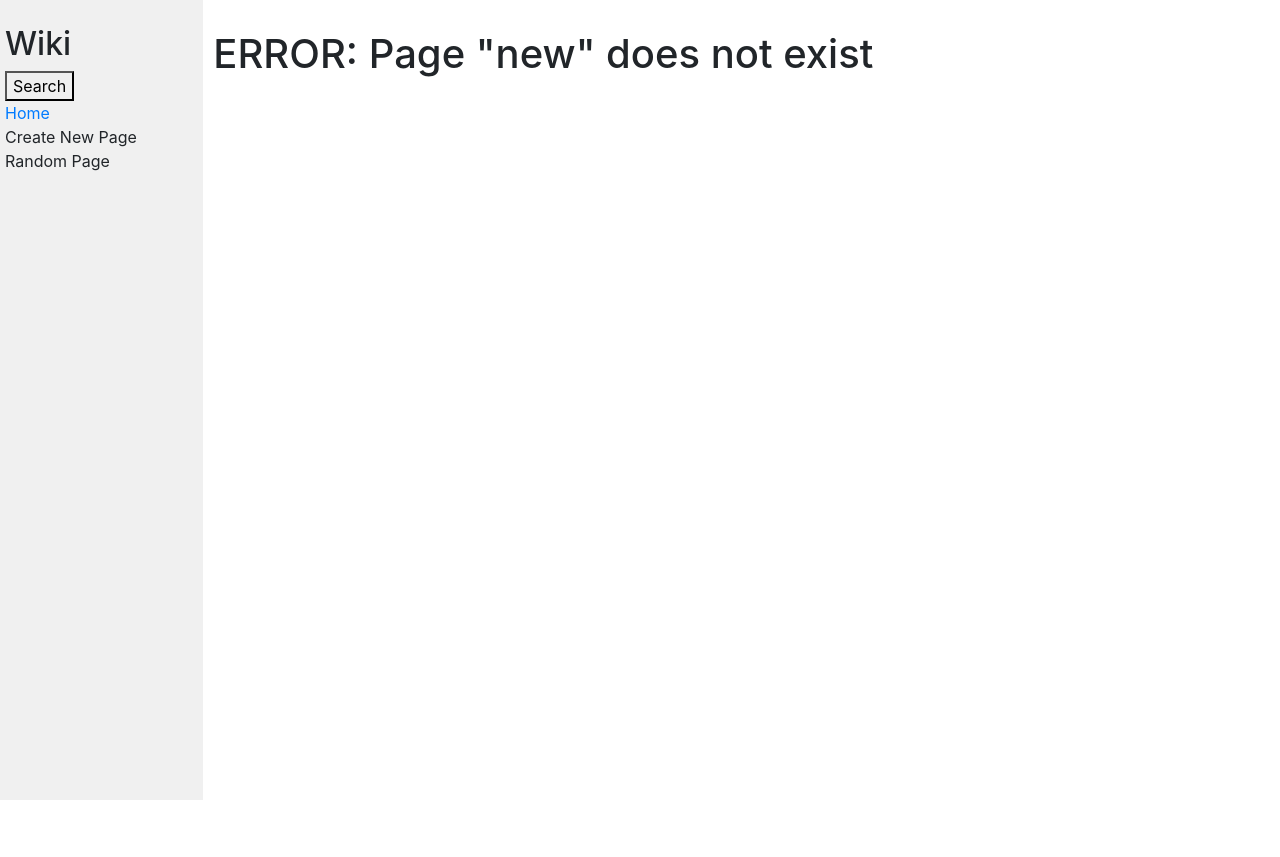
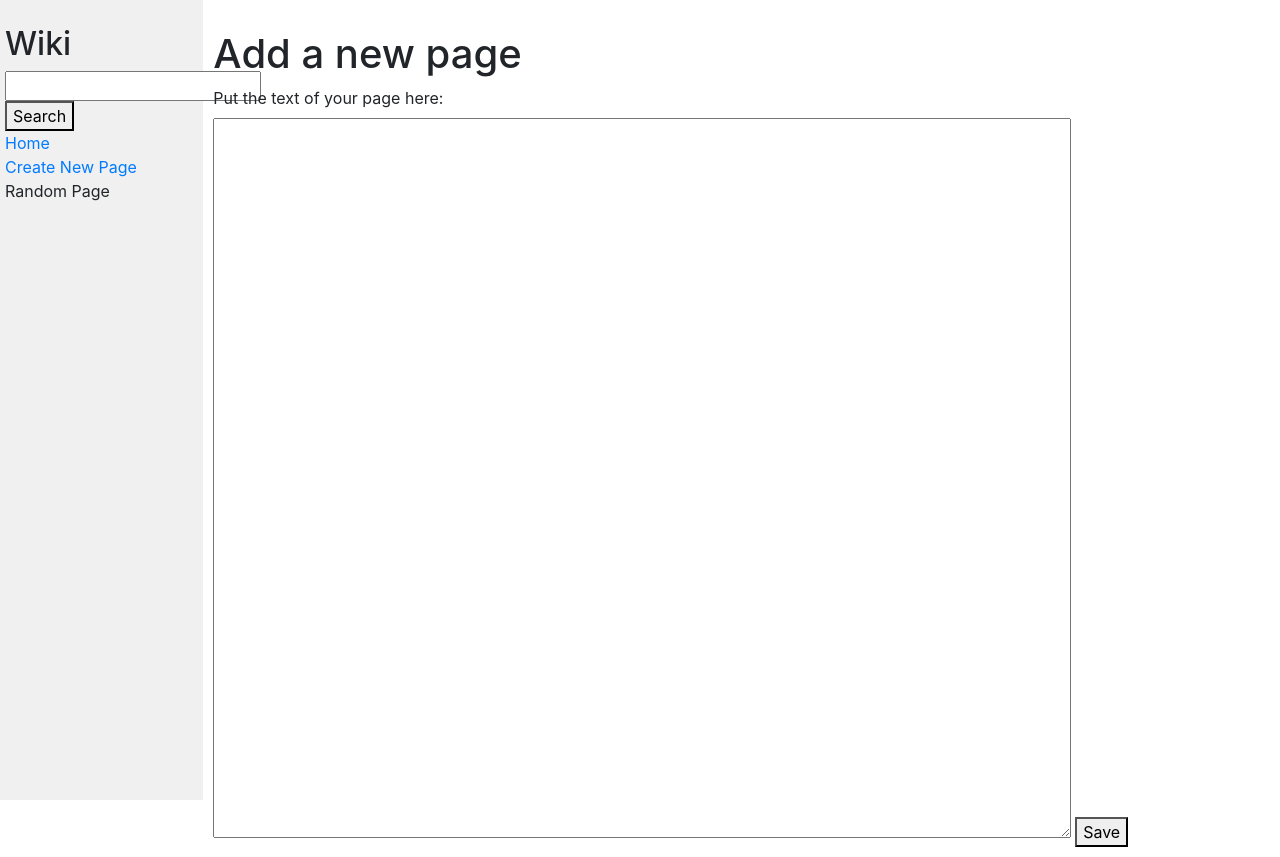
Before and after one commit to veronionok-star/wiki, a Django app: page /wiki/new in a window 1280 px wide. Before the commit the page ends 800 px from the top, so only its background shows below. Run offline with Django 3.2, Linux system fonts and the light colour scheme; some libraries are stand-ins or nearby versions.

Commit message:
added new page creator

```diff
--- a/encyclopedia/templates/encyclopedia/index.html
+++ b/encyclopedia/templates/encyclopedia/index.html
@@ -5,7 +5,7 @@
 {% endblock %}
 
 {% block body %}
-    <h1>All Pages</h1>
+    <h1>{{ text }}</h1>
 
     <ul>
         {% for entry in entries %}
--- a/encyclopedia/templates/encyclopedia/layout.html
+++ b/encyclopedia/templates/encyclopedia/layout.html
@@ -21,7 +21,7 @@
                     <a href="{% url 'index' %}">Home</a>
                 </div>
                 <div>
-                    Create New Page
+                    <a href="{% url 'new' %}">Create New Page</a>
                 </div>
                 <div>
                     Random Page
--- /dev/null
+++ b/encyclopedia/templates/encyclopedia/new.html
@@ -0,0 +1,17 @@
+{% extends "encyclopedia/layout.html" %}
+
+{% block title %}
+    New Page
+{% endblock %}
+
+{% block body %}
+    <h1> Add a new page </h1>
+    <div>
+        <form id="text_form" method="post" action="{% url 'index' %}">
+            {% csrf_token %}
+            <label form="text_form">Put the text of your page here:</label> </br>
+            <textarea></textarea>
+            <button type="submit">Save</button>
+        </form>
+    </div>
+{% endblock %}
--- a/encyclopedia/urls.py
+++ b/encyclopedia/urls.py
@@ -5,5 +5,6 @@ from . import views
 urlpatterns = [
     path("wiki/", views.index, name="index"),
     path("wiki/search", views.search, name="search"),
+    path("wiki/new", views.new, name="new"),
     path("wiki/<str:name>", views.entries, name="entries")
 ]
--- a/encyclopedia/views.py
+++ b/encyclopedia/views.py
@@ -13,7 +13,8 @@ class NewSearchForm(forms.Form):
 def index(request):
     return render(request, "encyclopedia/index.html", {
         "entries": util.list_entries(),
-        "form": NewSearchForm
+        "form": NewSearchForm,
+        "text": "All pages"
     })
 
 def entries(request, name):
@@ -22,11 +23,13 @@ def entries(request, name):
         html = markdown2.markdown(entry_md)
         return render(request, "encyclopedia/entry.html", {
             "entry": html,
-            "entry_name": name
+            "entry_name": name,
+            "form": NewSearchForm,
         })
     except TypeError:
         return render(request, "encyclopedia/error.html", {
-            "entry_name": name
+            "entry_name": name,
+            "form": NewSearchForm,
         })
 
 def search(request):
@@ -45,10 +48,23 @@ def search(request):
                         entries.append(i)
                 return render(request, "encyclopedia/index.html", {
                 "form": form,
-                "entries": entries
+                "entries": entries,
+                "text": "Results"
             })
         else:
             print("not valid")
             return render(request, "encyclopedia/index.html", {
                 "form": form
             })
+def new(request):
+    return render(request, "encyclopedia/new.html", {
+        "entries": util.list_entries(),
+        "form": NewSearchForm
+    })
+
+def add(request):
+    return render(request, "encyclopedia/index.html", {
+        "entries": util.list_entries(),
+        "form": NewSearchForm,
+        "text": "All pages"
+    })
```
Also changed, not shown: encyclopedia/static/encyclopedia/styles.css (line endings or trailing spaces).
